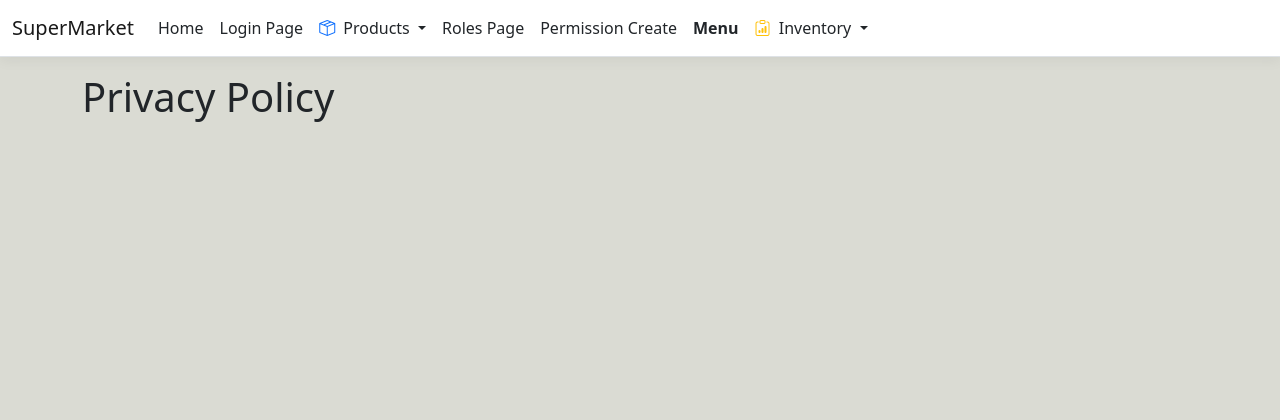
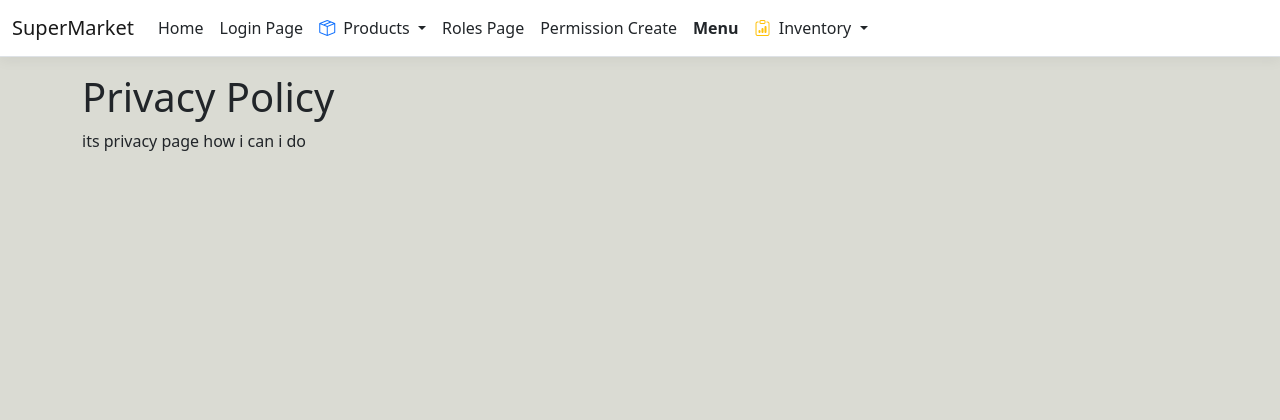
Before and after one commit to abyssinia12/Supermarket_Management, an ASP.NET Core app: page /Home/Privacy in a window 1280 px wide. Shown: the top 420 px of the page. Run offline with ASP.NET Core 8, Linux system fonts and the light colour scheme; style sheets or scripts are compiled from the project's sources.

Commit message:
update style

```diff
--- a/Views/Home/Privacy.cshtml
+++ b/Views/Home/Privacy.cshtml
@@ -2,3 +2,4 @@
     ViewData["Title"] = "Privacy Policy";
 }
 <h1>@ViewData["Title"]</h1>
+<p> its privacy page how i can i do </p>
```
